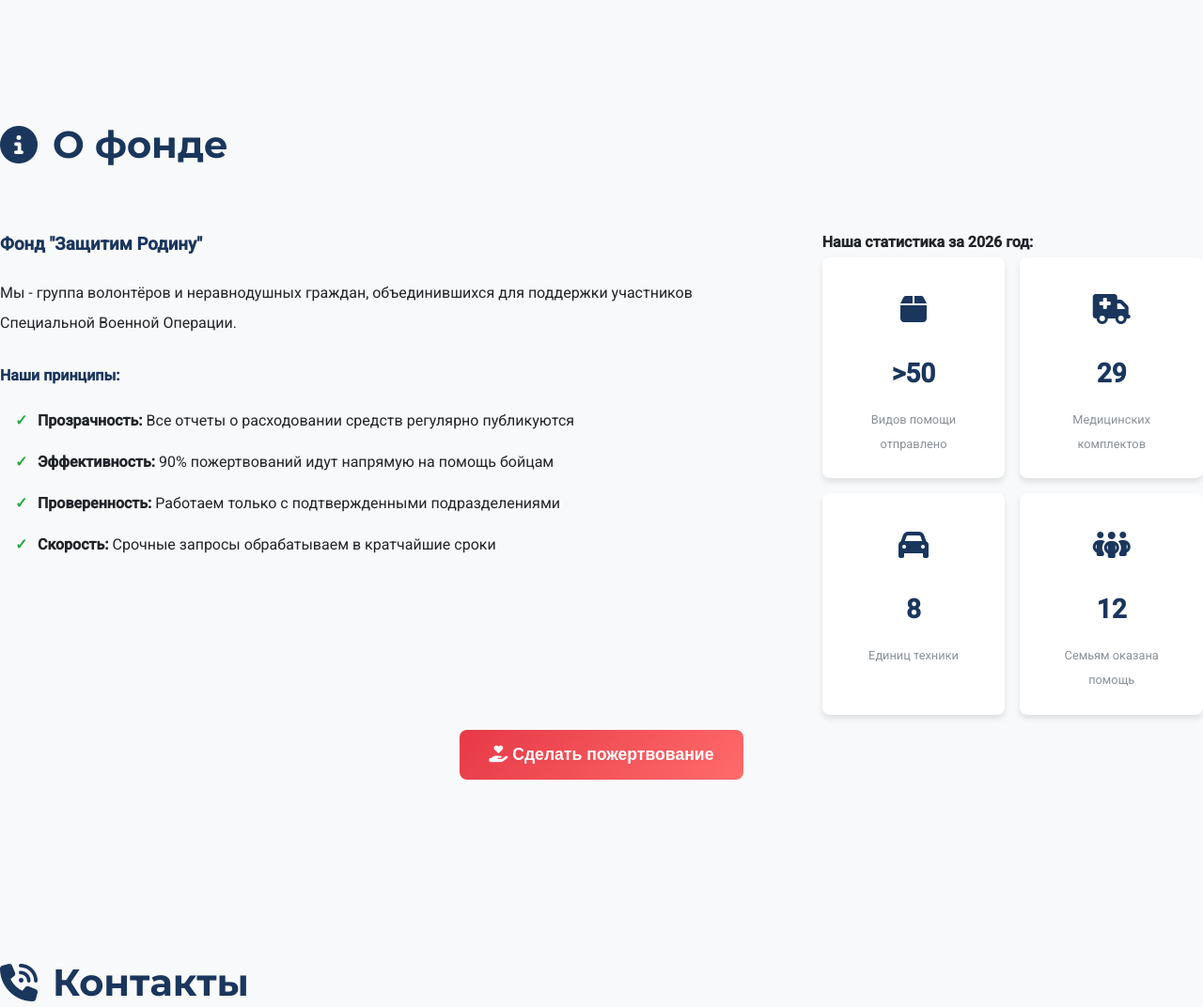
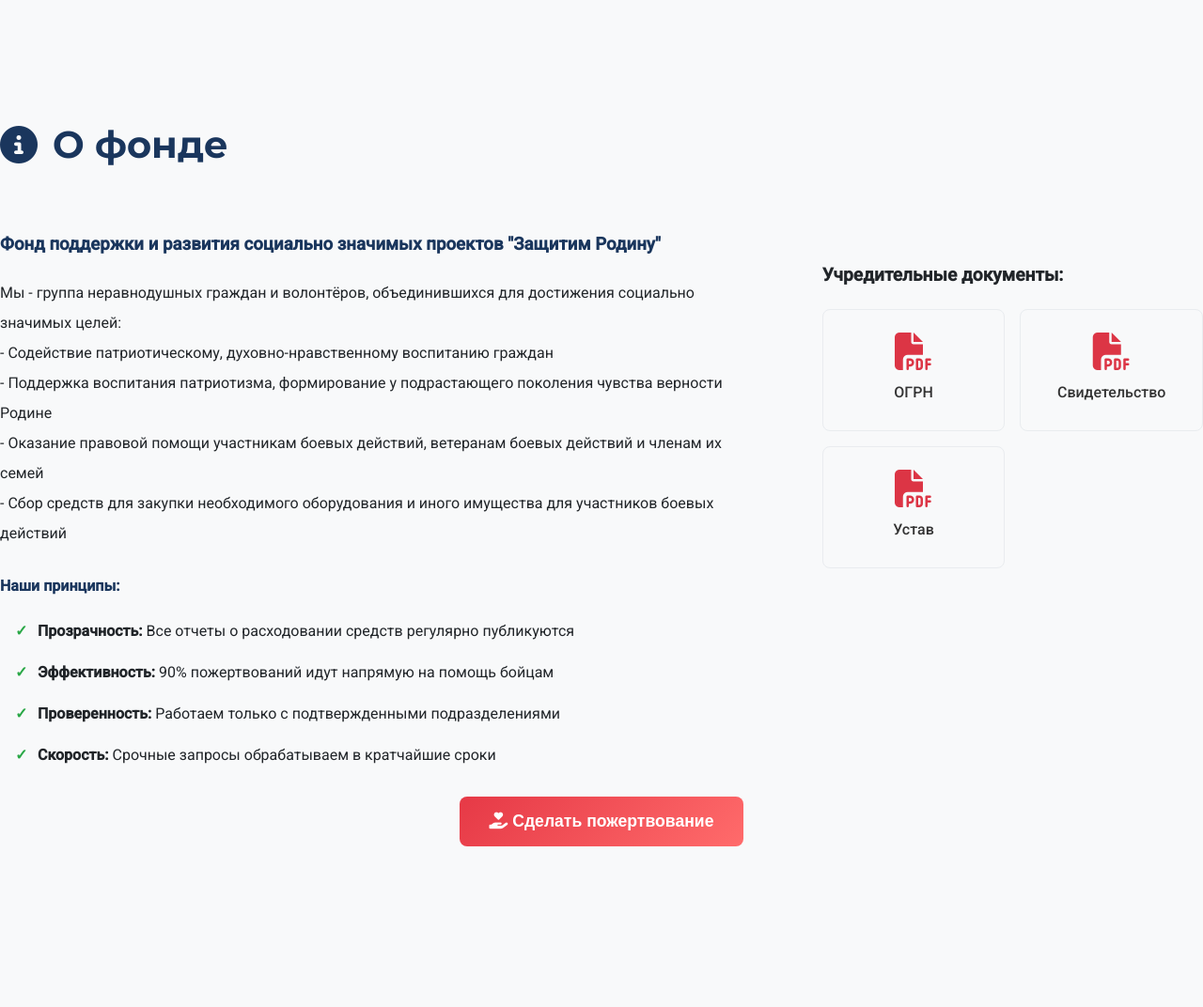
Before and after one commit to oldflexer/svo-support-fund, a Flask app: page / in a window 1280 px wide. Shown: the part 3389-4461 px from the top of the page at 94% size. Run offline with Flask 3, Linux system fonts and the light colour scheme; data that the repository does not hold is empty; parts of the project's set-up code (start-up, migrations or seed data) failed here and were passed over.

Commit message:
changed public stats to docs

```diff
--- a/static/css/style.css
+++ b/static/css/style.css
@@ -1281,6 +1281,48 @@ body {
     margin-left: auto;
 }
 
+.docs-section {
+    margin-top: 2rem;
+}
+.docs-section h4 {
+    margin-bottom: 1rem;
+    font-size: 1.2rem;
+    color: var(--text-color);
+}
+.docs-grid {
+    display: grid;
+    grid-template-columns: repeat(auto-fit, minmax(150px, 1fr));
+    gap: 1rem;
+}
+.doc-card {
+    display: flex;
+    flex-direction: column;
+    align-items: center;
+    justify-content: center;
+    padding: 1.5rem 1rem;
+    background: #f8f9fa;
+    border-radius: 8px;
+    text-decoration: none;
+    color: #333;
+    transition: all 0.2s;
+    border: 1px solid #e9ecef;
+}
+.doc-card:hover {
+    background: #e9ecef;
+    transform: translateY(-2px);
+    box-shadow: 0 4px 8px rgba(0,0,0,0.1);
+}
+.doc-card i {
+    font-size: 2.5rem;
+    margin-bottom: 0.5rem;
+    color: #dc3545;
+}
+.doc-card span {
+    font-size: 1rem;
+    font-weight: 500;
+    text-align: center;
+}
+
 /* Адаптивность */
 @media (max-width: 768px) {
     .hero-title {
--- a/static/js/index.js
+++ b/static/js/index.js
@@ -99,6 +99,15 @@ const app = createApp({
             } catch (e) {
                 console.error('Failed to fetch news', e);
             }
+        };
+
+        const categoryPlaceholder = (category) => {
+            const placeholders = {
+                'новости': '../static/img/news.png',
+                'отчёт': '../static/img/reports.png',
+                'история': '../static/img/tales.png'
+            };
+            return placeholders[category] || '../static/img/news.png'; // запасной вариант
         };
 
         function formatDate(isoString) {
@@ -272,6 +281,7 @@ const app = createApp({
             volunteerLoading,
             showDonationModal,
             notification,
+            categoryPlaceholder,
             setDrivesFilter,
             scrollTo,
             submitDonation,
--- a/templates/index.html
+++ b/templates/index.html
@@ -181,7 +181,7 @@
                 <div class="news-grid">
                     <!-- Главная новость (featured) -->
                     <div v-if="featuredArticle" class="featured-article" @click="viewArticle(featuredArticle.slug)">
-                        <div class="featured-image" :style="{backgroundImage: `url(${featuredArticle.main_image || 'https://images.unsplash.com/photo-1589652717521-10c0d092dea9?w=800'})`}">
+                        <div class="featured-image" :style="{backgroundImage: `url(${featuredArticle.main_image || categoryPlaceholder(featuredArticle.category)})`}">
                             <div class="featured-overlay">
                                 <div class="featured-category">${ getCategoryName(featuredArticle.category) }</div>
                                 <div v-if="featuredArticle.is_verified" class="featured-verified">
@@ -208,7 +208,7 @@
 
                     <!-- Остальные новости -->
                     <div v-for="article in filteredNews" :key="article.id" class="news-card" @click="viewArticle(article.slug)">
-                        <div class="news-image" :style="{backgroundImage: `url(${article.main_image || 'https://images.unsplash.com/photo-1589652717521-10c0d092dea9?w-400'})`}">
+                        <div class="news-image" :style="{backgroundImage: `url(${article.main_image || categoryPlaceholder(article.category)})`}">
                             <div class="news-category">${ getCategoryName(article.category) }</div>
                         </div>
                         <div class="news-content">
@@ -320,8 +320,12 @@
                 </h2>
                 <div class="about-content">
                     <div class="about-text">
-                        <h3>Фонд "Защитим Родину"</h3>
-                        <p>Мы - группа волонтёров и неравнодушных граждан, объединившихся для поддержки участников Специальной Военной Операции.</p>
+                        <h3>Фонд поддержки и развития социально значимых проектов "Защитим Родину"</h3>
+                        <p>Мы - группа неравнодушных граждан и волонтёров, объединившихся для достижения социально значимых целей:</p>
+                        <p> - Содействие патриотическому, духовно-нравственному воспитанию граждан</p>
+                        <p> - Поддержка воспитания патриотизма, формирование у подрастающего поколения чувства верности Родине</p>
+                        <p> - Оказание правовой помощи участникам боевых действий, ветеранам боевых действий и членам их семей</p>
+                        <p> - Сбор средств для закупки необходимого оборудования и иного имущества для участников боевых действий</p>
 
                         <h4>Наши принципы:</h4>
                         <ul>
@@ -332,37 +336,21 @@
                         </ul>
                     </div>
 
-                    <div class="about-stats">
-                        <h4>Наша статистика за 2026 год:</h4>
-                        <div class="stats-grid">
-                            <div class="stat-card">
-                                <div class="stat-icon">
-                                    <i class="fas fa-box"></i>
-                                </div>
-                                <div class="stat-number">>50</div>
-                                <div class="stat-label">Видов помощи отправлено</div>
-                            </div>
-                            <div class="stat-card">
-                                <div class="stat-icon">
-                                    <i class="fas fa-ambulance"></i>
-                                </div>
-                                <div class="stat-number">29</div>
-                                <div class="stat-label">Медицинских комплектов</div>
-                            </div>
-                            <div class="stat-card">
-                                <div class="stat-icon">
-                                    <i class="fas fa-car"></i>
-                                </div>
-                                <div class="stat-number">8</div>
-                                <div class="stat-label">Единиц техники</div>
-                            </div>
-                            <div class="stat-card">
-                                <div class="stat-icon">
-                                    <i class="fas fa-people-group"></i>
-                                </div>
-                                <div class="stat-number">12</div>
-                                <div class="stat-label">Семьям оказана помощь</div>
-                            </div>
+                    <div class="docs-section">
+                        <h4>Учредительные документы:</h4>
+                        <div class="docs-grid">
+                            <a href="../static/docs/ogrn.pdf" target="_blank" class="doc-card">
+                                <i class="fas fa-file-pdf"></i>
+                                <span>ОГРН</span>
+                            </a>
+                            <a href="../static/docs/svidetelstvo.pdf" target="_blank" class="doc-card">
+                                <i class="fas fa-file-pdf"></i>
+                                <span>Свидетельство</span>
+                            </a>
+                            <a href="../static/docs/ustav.pdf" target="_blank" class="doc-card">
+                                <i class="fas fa-file-pdf"></i>
+                                <span>Устав</span>
+                            </a>
                         </div>
                     </div>
                 </div>
```
